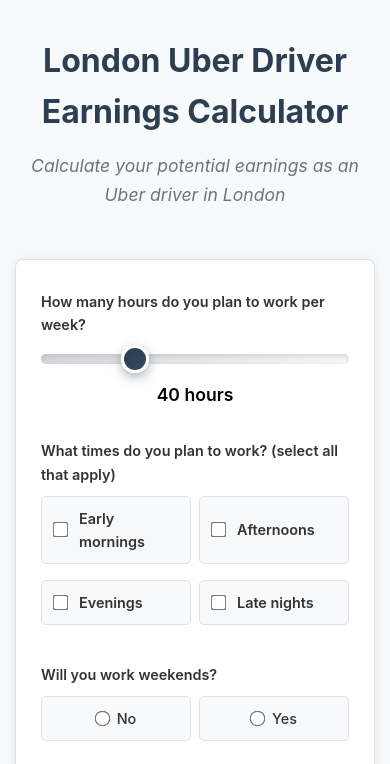
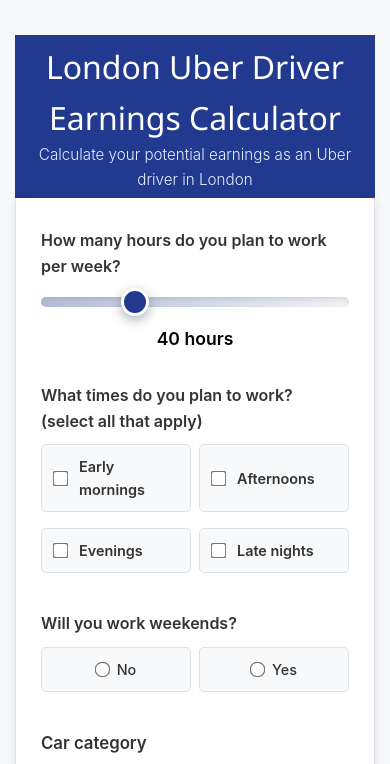
Before and after one commit to Marwa312/uber-calculator, a plain HTML site: page index.html in a window 390 px wide. Shown: the top 764 px of the page. Drawn offline with Linux system fonts and the light colour scheme.

Commit message:
UI polish: brand-aligned header, blue slider, green CTA, left-aligned results, refined typography
- Shorter blue header; smaller title; clearer subtitle
- Visually joined header and calculator; squared corners
- Slider and CTA colors per brand palette (#21398F, #00703C)
- Results left-aligned; improved readability
- Kept icons, logic, and responsiveness unchanged

```diff
--- a/index.html
+++ b/index.html
@@ -10,7 +10,7 @@
 <body>
     <div class="container">
         <header>
-            <h1>London Uber Driver Earnings Calculator</h1>
+            <h1>London Uber Driver<br>Earnings Calculator</h1>
             <p>Calculate your potential earnings as an Uber driver in London</p>
         </header>
 
--- a/script.js
+++ b/script.js
@@ -119,7 +119,7 @@
 
         // Display results
         resultArea.innerHTML = `
-            <div style="color: #28a745; font-weight: 600; font-size: 1.3rem; margin-bottom: 15px;">
+            <div style="color: #21398F; font-weight: 600; font-size: 1.3rem; margin-bottom: 15px;">
                 Your Earnings Estimate
             </div>
 
@@ -132,6 +132,12 @@
                 </div>
             </div>
 
+            <div style="background: #21398F; color: white; padding: 20px; border-radius: 10px; text-align: center; margin-bottom: 20px;">
+                <div style="font-size: 1.2rem; font-weight: 600; margin-bottom: 10px;">Net Weekly: £${netWeeklyRounded}</div>
+                <div style="font-size: 1rem; margin-bottom: 5px;">Net Hourly: £${netHourlyRounded}</div>
+                <div style="font-size: 1rem;">Net Monthly: £${netMonthlyRounded}</div>
+            </div>
+
             <div style="background: #f8f9fa; padding: 20px; border-radius: 10px; margin-bottom: 15px;">
                 <div style="color: #000; font-weight: 600; margin-bottom: 10px;">Weekly Costs:</div>
                 <div style="color: #6c757d; font-size: 0.9rem; margin-bottom: 5px;">• Vehicle: £${vehicleCost} (including insurance) ${getCarLink(carCategory)}</div>
@@ -140,10 +146,8 @@
                 <div style="color: #000; font-weight: 600; border-top: 1px solid #dee2e6; padding-top: 8px;">Total Weekly Costs: £${totalWeeklyCost.toFixed(2)}</div>
             </div>
 
-            <div style="background: linear-gradient(135deg, #28a745 0%, #20c997 100%); color: white; padding: 20px; border-radius: 10px; text-align: center; margin-bottom: 20px;">
-                <div style="font-size: 1.2rem; font-weight: 600; margin-bottom: 10px;">Net Weekly: £${netWeeklyRounded}</div>
-                <div style="font-size: 1rem; margin-bottom: 5px;">Net Hourly: £${netHourlyRounded}</div>
-                <div style="font-size: 1rem;">Net Monthly: £${netMonthlyRounded}</div>
+            <div style="text-align: center; margin-bottom: 10px;">
+                <button type="button" onclick="document.getElementById('hours').focus(); window.scrollTo({ top: 0, behavior: 'smooth' });" style="background: none; border: none; color: #21398F; text-decoration: underline; cursor: pointer; font-weight: 600;">Edit selections</button>
             </div>
 
             <div style="background: white; padding: 20px; border-radius: 10px; box-shadow: 0 2px 8px rgba(0,0,0,0.1);">
--- a/style.css
+++ b/style.css
@@ -26,30 +26,36 @@
 
 header {
     text-align: center;
-    margin-bottom: 50px;
+    margin-bottom: 0;
+    background: #21398F;
+    color: #fff;
+    padding: 6px 12px;
+    border-radius: 0;
 }
 
 header p {
-    color: #6c757d;
-    font-style: italic;
-    font-size: 1.1rem;
-    margin-top: 10px;
+    color: #E9EEFF;
+    font-size: 0.95rem;
+    font-weight: 300;
+    margin-top: 0;
     position: relative;
 }
 
 h1 {
-    color: #2c3e50;
-    font-size: 2.5rem;
-    font-weight: 700;
-    margin-bottom: 15px;
+    color: #ffffff;
+    font-size: 0.7rem;
+    font-weight: 300;
+    font-family: 'Segoe UI', Roboto, -apple-system, BlinkMacSystemFont, Oxygen, Ubuntu, Cantarell, sans-serif;
+    margin-bottom: 0;
 }
 
 .calculator {
     background: white;
     padding: 40px 30px;
-    border-radius: 8px;
+    border-radius: 0;
     box-shadow: 0 2px 10px rgba(0,0,0,0.1);
     border: 1px solid #dee2e6;
+    border-top: none;
 }
 
 .input-group {
@@ -61,7 +67,16 @@
     margin-bottom: 8px;
     font-weight: 600;
     color: #333;
-    font-size: 0.9rem;
+    font-size: 1rem;
+}
+
+/* Slightly larger label for Car category only */
+.input-group label + .radio-group {
+    /* no-op to anchor selector scope */
+}
+.input-group label + .radio-group,
+.input-group:has(.radio-group) > label {
+    font-size: 1.05rem;
 }
 
 input[type="text"] {
@@ -89,7 +104,7 @@
 
 .estimate-btn {
     width: 100%;
-    background: #2c3e50;
+    background: #00703C;
     color: white;
     border: none;
     padding: 15px;
@@ -101,14 +116,14 @@
 }
 
 .estimate-btn:hover {
-    background: #34495e;
+    background: #005c32;
 }
 
 .result-area {
     background: #f8f9fa;
     padding: 20px;
     border-radius: 5px;
-    text-align: center;
+    text-align: left;
     border: 1px solid #dee2e6;
 }
 
@@ -136,7 +151,7 @@
     width: 100%;
     height: 10px;
     border-radius: 10px;
-    background: linear-gradient(135deg, rgba(108,117,125,0.3) 0%, rgba(233,236,239,0.5) 100%);
+    background: linear-gradient(135deg, rgba(33,57,143,0.35) 0%, rgba(233,236,239,0.6) 100%);
     outline: none;
     -webkit-appearance: none;
     appearance: none;
@@ -149,7 +164,7 @@
     width: 28px;
     height: 28px;
     border-radius: 50%;
-    background: linear-gradient(135deg, #2c3e50 0%, #34495e 100%);
+    background: #21398F;
     cursor: pointer;
     box-shadow: 0 4px 12px rgba(44,62,80,0.4);
     transition: all 0.3s ease;
@@ -157,14 +172,14 @@
 }
 
 .slider::-webkit-slider-thumb:hover {
-    background: #34495e;
+    background: #1b2f78;
 }
 
 .slider::-moz-range-thumb {
     width: 24px;
     height: 24px;
     border-radius: 50%;
-    background: #000;
+    background: #21398F;
     cursor: pointer;
     border: none;
     box-shadow: 0 2px 6px rgba(0,0,0,0.2);
@@ -283,12 +298,12 @@
 }
 
 .email-btn {
-    background: #007bff;
+    background: #21398F;
     color: white;
 }
 
 .email-btn:hover {
-    background: #0056b3;
+    background: #1b2f78;
 }
 
 .copy-btn {
```
Also changed, not shown: 1 other file.
